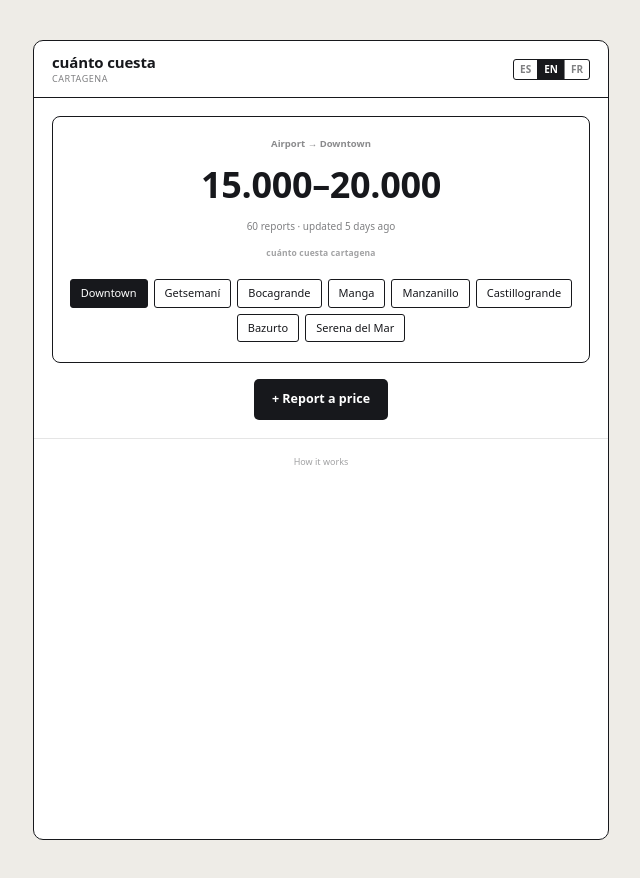
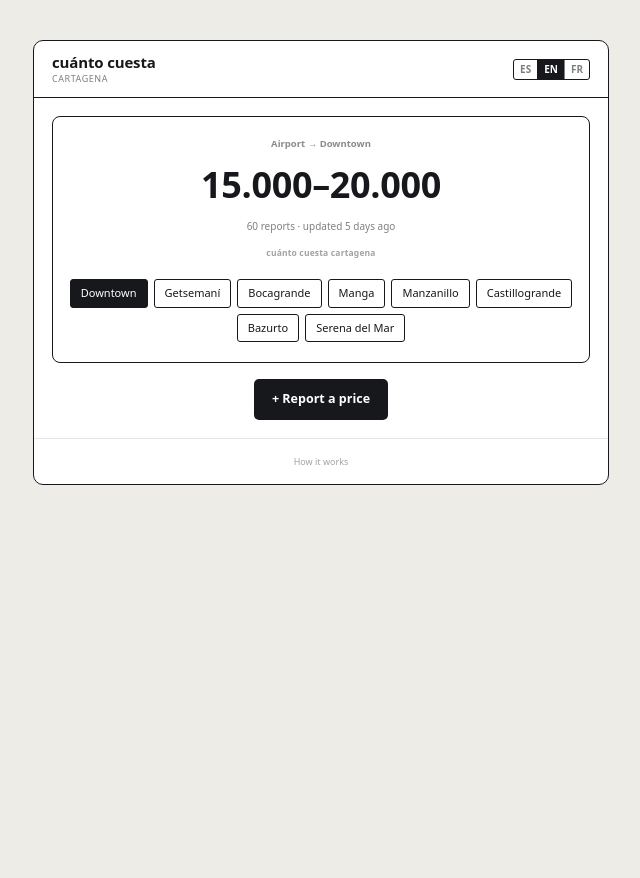
Before and after one commit to lunalunerarafa/cuantoctg, a Next.js app: page /en/airport/centro in a window 1280 px wide. Shown: the whole page, without its empty margins (319-959 px from the left). After the commit the page ends 800 px from the top, so only its background shows below. Built offline with nearby package versions, Linux system fonts and the light colour scheme; no server answers.

Commit message:
fix: apply md:min-h-0 to the outer layout container too
The inner page divs got it already; the outer wrapper in the root
layout still forced full viewport height on desktop, fighting the
same shrink-wrap fix.

```diff
--- a/app/[lang]/layout.tsx
+++ b/app/[lang]/layout.tsx
@@ -23,7 +23,7 @@ export default async function LangLayout({
   return (
     <html lang={lang}>
       <body className={`${inter.variable} ${archivo.variable} antialiased`}>
-        <div className="mx-auto min-h-screen w-full max-w-md bg-surface md:my-10 md:max-w-xl md:rounded-[10px] md:border md:border-ink">{children}</div>
+        <div className="mx-auto min-h-screen w-full max-w-md bg-surface md:my-10 md:min-h-0 md:max-w-xl md:rounded-[10px] md:border md:border-ink">{children}</div>
         <Analytics />
       </body>
     </html>
```
